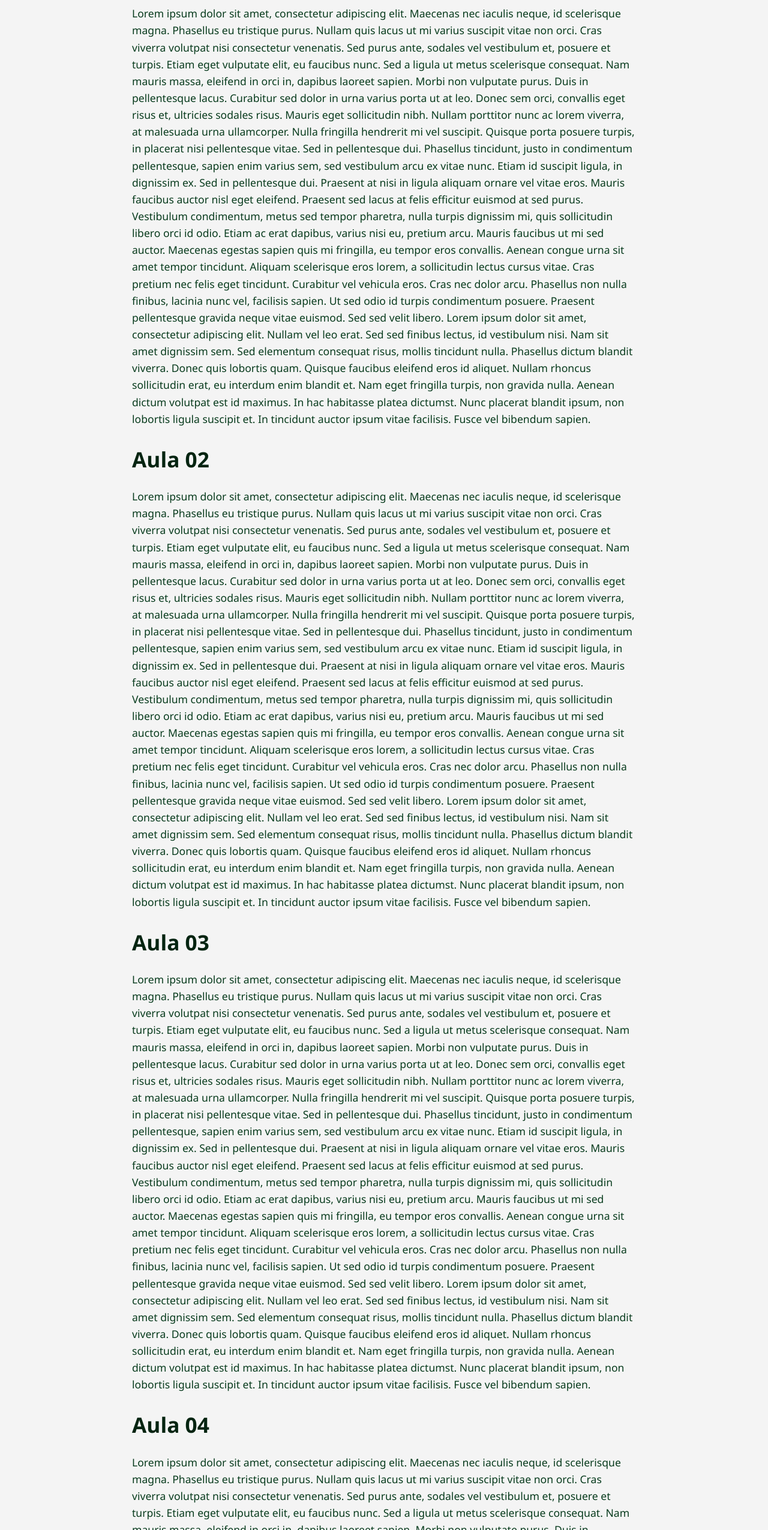
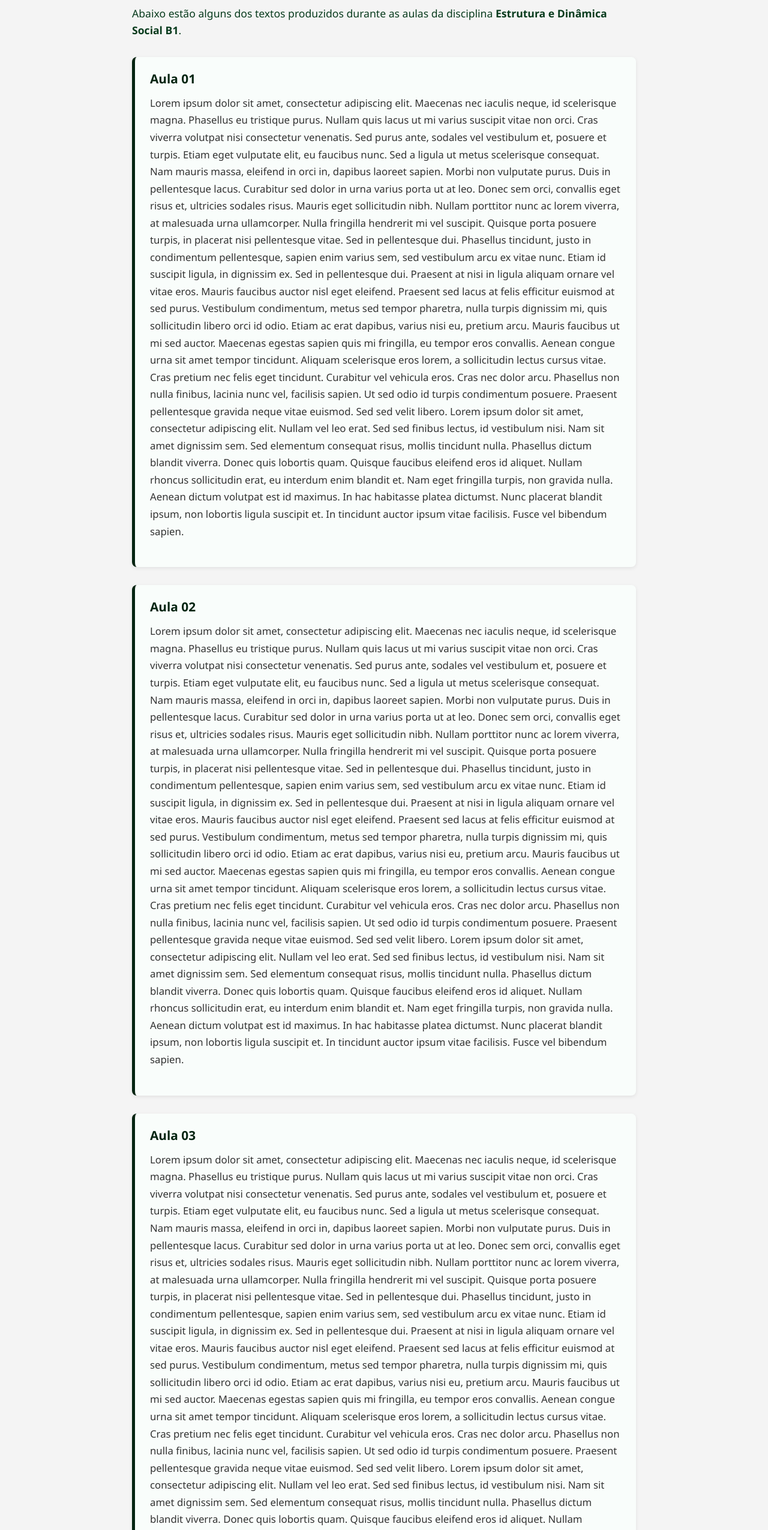
Before and after one commit to luccashiroshi/EDS, a plain HTML site: page textos.html in a window 1280 px wide. Shown: the part 208-2758 px from the top of the page at 60% size. Drawn offline with Linux system fonts and the light colour scheme.

Commit message:
arruma estilo dos textos

```diff
--- a/style.css
+++ b/style.css
@@ -140,6 +140,35 @@ footer {
     text-decoration: underline;
 }
 
+/* ======= ESTILO DOS TEXTOS ======= */
+.text {
+    background-color: #f9fdfb;
+    border-left: 5px solid #042411;
+    border-radius: 8px;
+    margin: 30px 0;
+    padding: 20px 25px;
+    box-shadow: 0 2px 6px rgba(0, 0, 0, 0.08);
+    transition: transform 0.3s ease, box-shadow 0.3s ease;
+}
+
+.text:hover {
+    transform: translateY(-3px);
+    box-shadow: 0 4px 10px rgba(0, 0, 0, 0.12);
+}
+
+.text h3 {
+    color: #042411;
+    font-size: 1.3rem;
+    margin-bottom: 10px;
+}
+
+.text p {
+    font-size: 1.05rem;
+    line-height: 1.7;
+    color: #333;
+}
+
+
 /* ======= RESPONSIVIDADE ======= */
 @media (max-width: 900px) {
     header {
--- a/textos.html
+++ b/textos.html
@@ -23,7 +23,12 @@
 
     <!-- ======= CONTEÚDO PRINCIPAL ======= -->
     <main>
-        <h2>Aula 01</h2>
+        <h2>Minhas Produções</h2>
+        <p>Abaixo estão alguns dos textos produzidos durante as aulas da disciplina <strong>Estrutura e Dinâmica Social B1</strong>.</p>
+
+        <!-- ======= TEXTO 1 ======= -->
+        <section class="text">
+            <h3>Aula 01</h3>
             <p>Lorem ipsum dolor sit amet, consectetur adipiscing elit. Maecenas nec iaculis neque, id scelerisque magna. Phasellus eu tristique purus. Nullam quis lacus ut mi varius suscipit vitae non orci. Cras viverra volutpat nisi consectetur venenatis. Sed purus ante, sodales vel vestibulum et, posuere et turpis. Etiam eget vulputate elit, eu faucibus nunc. Sed a ligula ut metus scelerisque consequat. Nam mauris massa, eleifend in orci in, dapibus laoreet sapien. Morbi non vulputate purus. Duis in pellentesque lacus. Curabitur sed dolor in urna varius porta ut at leo. Donec sem orci, convallis eget risus et, ultricies sodales risus. Mauris eget sollicitudin nibh.
 
 Nullam porttitor nunc ac lorem viverra, at malesuada urna ullamcorper. Nulla fringilla hendrerit mi vel suscipit. Quisque porta posuere turpis, in placerat nisi pellentesque vitae. Sed in pellentesque dui. Phasellus tincidunt, justo in condimentum pellentesque, sapien enim varius sem, sed vestibulum arcu ex vitae nunc. Etiam id suscipit ligula, in dignissim ex. Sed in pellentesque dui.
@@ -34,7 +39,11 @@ Aliquam scelerisque eros lorem, a sollicitudin lectus cursus vitae. Cras pretium
 
 Lorem ipsum dolor sit amet, consectetur adipiscing elit. Nullam vel leo erat. Sed sed finibus lectus, id vestibulum nisi. Nam sit amet dignissim sem. Sed elementum consequat risus, mollis tincidunt nulla. Phasellus dictum blandit viverra. Donec quis lobortis quam. Quisque faucibus eleifend eros id aliquet. Nullam rhoncus sollicitudin erat, eu interdum enim blandit et. Nam eget fringilla turpis, non gravida nulla. Aenean dictum volutpat est id maximus. In hac habitasse platea dictumst. Nunc placerat blandit ipsum, non lobortis ligula suscipit et. In tincidunt auctor ipsum vitae facilisis. Fusce vel bibendum sapien.
             </p>
-        <h2>Aula 02</h2>
+        </section>
+
+        <!-- ======= TEXTO 2 ======= -->
+        <section class="text">
+            <h3>Aula 02</h3>
             <p>Lorem ipsum dolor sit amet, consectetur adipiscing elit. Maecenas nec iaculis neque, id scelerisque magna. Phasellus eu tristique purus. Nullam quis lacus ut mi varius suscipit vitae non orci. Cras viverra volutpat nisi consectetur venenatis. Sed purus ante, sodales vel vestibulum et, posuere et turpis. Etiam eget vulputate elit, eu faucibus nunc. Sed a ligula ut metus scelerisque consequat. Nam mauris massa, eleifend in orci in, dapibus laoreet sapien. Morbi non vulputate purus. Duis in pellentesque lacus. Curabitur sed dolor in urna varius porta ut at leo. Donec sem orci, convallis eget risus et, ultricies sodales risus. Mauris eget sollicitudin nibh.
 
 Nullam porttitor nunc ac lorem viverra, at malesuada urna ullamcorper. Nulla fringilla hendrerit mi vel suscipit. Quisque porta posuere turpis, in placerat nisi pellentesque vitae. Sed in pellentesque dui. Phasellus tincidunt, justo in condimentum pellentesque, sapien enim varius sem, sed vestibulum arcu ex vitae nunc. Etiam id suscipit ligula, in dignissim ex. Sed in pellentesque dui.
@@ -45,7 +54,11 @@ Aliquam scelerisque eros lorem, a sollicitudin lectus cursus vitae. Cras pretium
 
 Lorem ipsum dolor sit amet, consectetur adipiscing elit. Nullam vel leo erat. Sed sed finibus lectus, id vestibulum nisi. Nam sit amet dignissim sem. Sed elementum consequat risus, mollis tincidunt nulla. Phasellus dictum blandit viverra. Donec quis lobortis quam. Quisque faucibus eleifend eros id aliquet. Nullam rhoncus sollicitudin erat, eu interdum enim blandit et. Nam eget fringilla turpis, non gravida nulla. Aenean dictum volutpat est id maximus. In hac habitasse platea dictumst. Nunc placerat blandit ipsum, non lobortis ligula suscipit et. In tincidunt auctor ipsum vitae facilisis. Fusce vel bibendum sapien.
             </p>
-        <h2>Aula 03</h2>
+        </section>
+
+        <!-- ======= TEXTO 3 ======= -->
+        <section class="text">
+            <h3>Aula 03</h3>
             <p>Lorem ipsum dolor sit amet, consectetur adipiscing elit. Maecenas nec iaculis neque, id scelerisque magna. Phasellus eu tristique purus. Nullam quis lacus ut mi varius suscipit vitae non orci. Cras viverra volutpat nisi consectetur venenatis. Sed purus ante, sodales vel vestibulum et, posuere et turpis. Etiam eget vulputate elit, eu faucibus nunc. Sed a ligula ut metus scelerisque consequat. Nam mauris massa, eleifend in orci in, dapibus laoreet sapien. Morbi non vulputate purus. Duis in pellentesque lacus. Curabitur sed dolor in urna varius porta ut at leo. Donec sem orci, convallis eget risus et, ultricies sodales risus. Mauris eget sollicitudin nibh.
 
 Nullam porttitor nunc ac lorem viverra, at malesuada urna ullamcorper. Nulla fringilla hendrerit mi vel suscipit. Quisque porta posuere turpis, in placerat nisi pellentesque vitae. Sed in pellentesque dui. Phasellus tincidunt, justo in condimentum pellentesque, sapien enim varius sem, sed vestibulum arcu ex vitae nunc. Etiam id suscipit ligula, in dignissim ex. Sed in pellentesque dui.
@@ -56,28 +69,7 @@ Aliquam scelerisque eros lorem, a sollicitudin lectus cursus vitae. Cras pretium
 
 Lorem ipsum dolor sit amet, consectetur adipiscing elit. Nullam vel leo erat. Sed sed finibus lectus, id vestibulum nisi. Nam sit amet dignissim sem. Sed elementum consequat risus, mollis tincidunt nulla. Phasellus dictum blandit viverra. Donec quis lobortis quam. Quisque faucibus eleifend eros id aliquet. Nullam rhoncus sollicitudin erat, eu interdum enim blandit et. Nam eget fringilla turpis, non gravida nulla. Aenean dictum volutpat est id maximus. In hac habitasse platea dictumst. Nunc placerat blandit ipsum, non lobortis ligula suscipit et. In tincidunt auctor ipsum vitae facilisis. Fusce vel bibendum sapien.
             </p>
-        <h2>Aula 04</h2>
-        <p>Lorem ipsum dolor sit amet, consectetur adipiscing elit. Maecenas nec iaculis neque, id scelerisque magna. Phasellus eu tristique purus. Nullam quis lacus ut mi varius suscipit vitae non orci. Cras viverra volutpat nisi consectetur venenatis. Sed purus ante, sodales vel vestibulum et, posuere et turpis. Etiam eget vulputate elit, eu faucibus nunc. Sed a ligula ut metus scelerisque consequat. Nam mauris massa, eleifend in orci in, dapibus laoreet sapien. Morbi non vulputate purus. Duis in pellentesque lacus. Curabitur sed dolor in urna varius porta ut at leo. Donec sem orci, convallis eget risus et, ultricies sodales risus. Mauris eget sollicitudin nibh.
-
-Nullam porttitor nunc ac lorem viverra, at malesuada urna ullamcorper. Nulla fringilla hendrerit mi vel suscipit. Quisque porta posuere turpis, in placerat nisi pellentesque vitae. Sed in pellentesque dui. Phasellus tincidunt, justo in condimentum pellentesque, sapien enim varius sem, sed vestibulum arcu ex vitae nunc. Etiam id suscipit ligula, in dignissim ex. Sed in pellentesque dui.
-
-Praesent at nisi in ligula aliquam ornare vel vitae eros. Mauris faucibus auctor nisl eget eleifend. Praesent sed lacus at felis efficitur euismod at sed purus. Vestibulum condimentum, metus sed tempor pharetra, nulla turpis dignissim mi, quis sollicitudin libero orci id odio. Etiam ac erat dapibus, varius nisi eu, pretium arcu. Mauris faucibus ut mi sed auctor. Maecenas egestas sapien quis mi fringilla, eu tempor eros convallis. Aenean congue urna sit amet tempor tincidunt.
-
-Aliquam scelerisque eros lorem, a sollicitudin lectus cursus vitae. Cras pretium nec felis eget tincidunt. Curabitur vel vehicula eros. Cras nec dolor arcu. Phasellus non nulla finibus, lacinia nunc vel, facilisis sapien. Ut sed odio id turpis condimentum posuere. Praesent pellentesque gravida neque vitae euismod. Sed sed velit libero.
-
-Lorem ipsum dolor sit amet, consectetur adipiscing elit. Nullam vel leo erat. Sed sed finibus lectus, id vestibulum nisi. Nam sit amet dignissim sem. Sed elementum consequat risus, mollis tincidunt nulla. Phasellus dictum blandit viverra. Donec quis lobortis quam. Quisque faucibus eleifend eros id aliquet. Nullam rhoncus sollicitudin erat, eu interdum enim blandit et. Nam eget fringilla turpis, non gravida nulla. Aenean dictum volutpat est id maximus. In hac habitasse platea dictumst. Nunc placerat blandit ipsum, non lobortis ligula suscipit et. In tincidunt auctor ipsum vitae facilisis. Fusce vel bibendum sapien.
-        </p>
-        <h2>Aula 05</h2>
-        <p>Lorem ipsum dolor sit amet, consectetur adipiscing elit. Maecenas nec iaculis neque, id scelerisque magna. Phasellus eu tristique purus. Nullam quis lacus ut mi varius suscipit vitae non orci. Cras viverra volutpat nisi consectetur venenatis. Sed purus ante, sodales vel vestibulum et, posuere et turpis. Etiam eget vulputate elit, eu faucibus nunc. Sed a ligula ut metus scelerisque consequat. Nam mauris massa, eleifend in orci in, dapibus laoreet sapien. Morbi non vulputate purus. Duis in pellentesque lacus. Curabitur sed dolor in urna varius porta ut at leo. Donec sem orci, convallis eget risus et, ultricies sodales risus. Mauris eget sollicitudin nibh.
-
-Nullam porttitor nunc ac lorem viverra, at malesuada urna ullamcorper. Nulla fringilla hendrerit mi vel suscipit. Quisque porta posuere turpis, in placerat nisi pellentesque vitae. Sed in pellentesque dui. Phasellus tincidunt, justo in condimentum pellentesque, sapien enim varius sem, sed vestibulum arcu ex vitae nunc. Etiam id suscipit ligula, in dignissim ex. Sed in pellentesque dui.
-
-Praesent at nisi in ligula aliquam ornare vel vitae eros. Mauris faucibus auctor nisl eget eleifend. Praesent sed lacus at felis efficitur euismod at sed purus. Vestibulum condimentum, metus sed tempor pharetra, nulla turpis dignissim mi, quis sollicitudin libero orci id odio. Etiam ac erat dapibus, varius nisi eu, pretium arcu. Mauris faucibus ut mi sed auctor. Maecenas egestas sapien quis mi fringilla, eu tempor eros convallis. Aenean congue urna sit amet tempor tincidunt.
-
-Aliquam scelerisque eros lorem, a sollicitudin lectus cursus vitae. Cras pretium nec felis eget tincidunt. Curabitur vel vehicula eros. Cras nec dolor arcu. Phasellus non nulla finibus, lacinia nunc vel, facilisis sapien. Ut sed odio id turpis condimentum posuere. Praesent pellentesque gravida neque vitae euismod. Sed sed velit libero.
-
-Lorem ipsum dolor sit amet, consectetur adipiscing elit. Nullam vel leo erat. Sed sed finibus lectus, id vestibulum nisi. Nam sit amet dignissim sem. Sed elementum consequat risus, mollis tincidunt nulla. Phasellus dictum blandit viverra. Donec quis lobortis quam. Quisque faucibus eleifend eros id aliquet. Nullam rhoncus sollicitudin erat, eu interdum enim blandit et. Nam eget fringilla turpis, non gravida nulla. Aenean dictum volutpat est id maximus. In hac habitasse platea dictumst. Nunc placerat blandit ipsum, non lobortis ligula suscipit et. In tincidunt auctor ipsum vitae facilisis. Fusce vel bibendum sapien.
-        </p>
+        </section>
     </main>
 
     <!-- ======= RODAPÉ ======= -->
```
Lines whose indentation alone changed are shown as unchanged.
